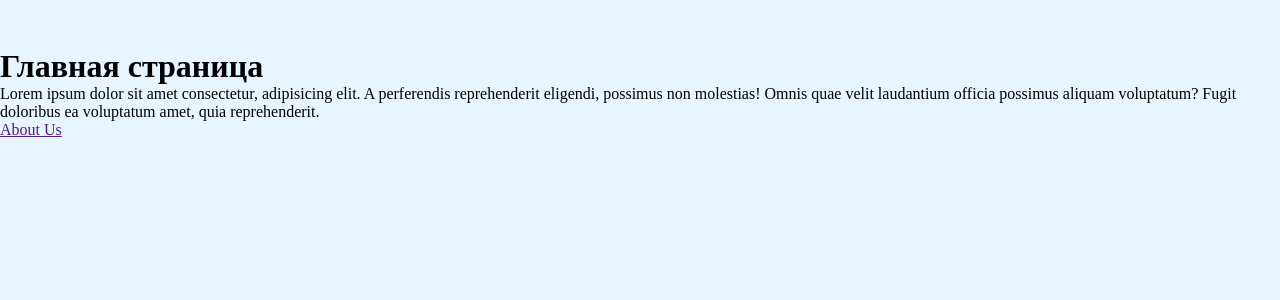
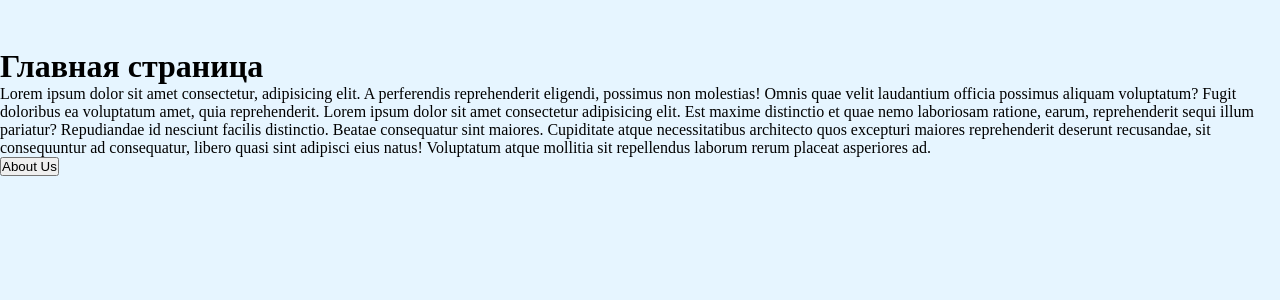
Before and after one commit to THEKILLINGNAME/django_blog, a Django app: page / in a window 1280 px wide. Shown: the part 117-417 px from the top of the page. Run offline with Django 3.2, Linux system fonts and the light colour scheme.

Commit message:
Change button from <a> to <button>

```diff
--- a/main/templates/main/index.html
+++ b/main/templates/main/index.html
@@ -7,8 +7,13 @@
     Lorem ipsum dolor sit amet consectetur, adipisicing elit. A perferendis
     reprehenderit eligendi, possimus non molestias! Omnis quae velit laudantium
     officia possimus aliquam voluptatum? Fugit doloribus ea voluptatum amet,
-    quia reprehenderit.
+    quia reprehenderit. Lorem ipsum dolor sit amet consectetur adipisicing elit. Est
+    maxime distinctio et quae nemo laboriosam ratione, earum, reprehenderit sequi illum
+    pariatur? Repudiandae id nesciunt facilis distinctio. Beatae consequatur sint maiores.
+    Cupiditate atque necessitatibus architecto quos excepturi maiores reprehenderit
+    deserunt recusandae, sit consequuntur ad consequatur, libero quasi sint adipisci
+    eius natus! Voluptatum atque mollitia sit repellendus laborum rerum placeat asperiores ad.
   </p>
-  <a href="">About Us</a>
+  <button class="btn">About Us</button>
 </div>
 {% endblock %}
```
